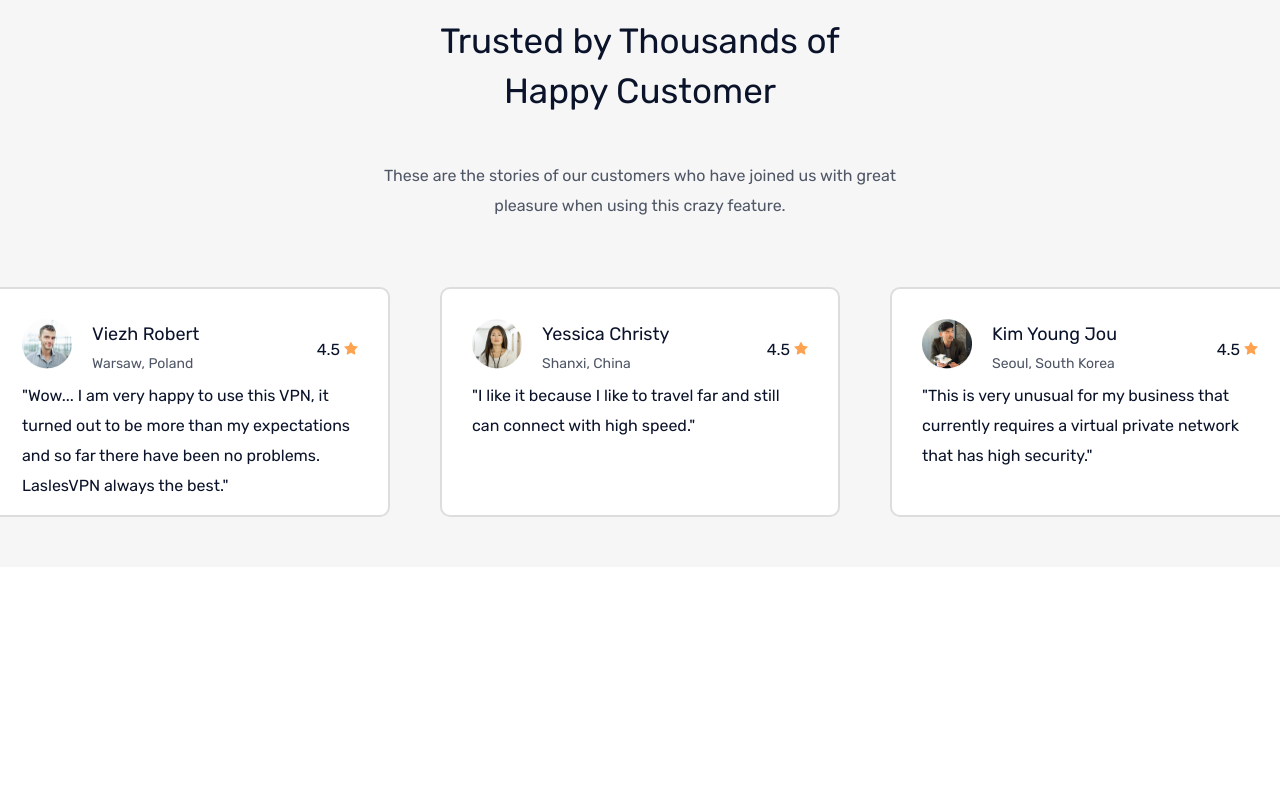
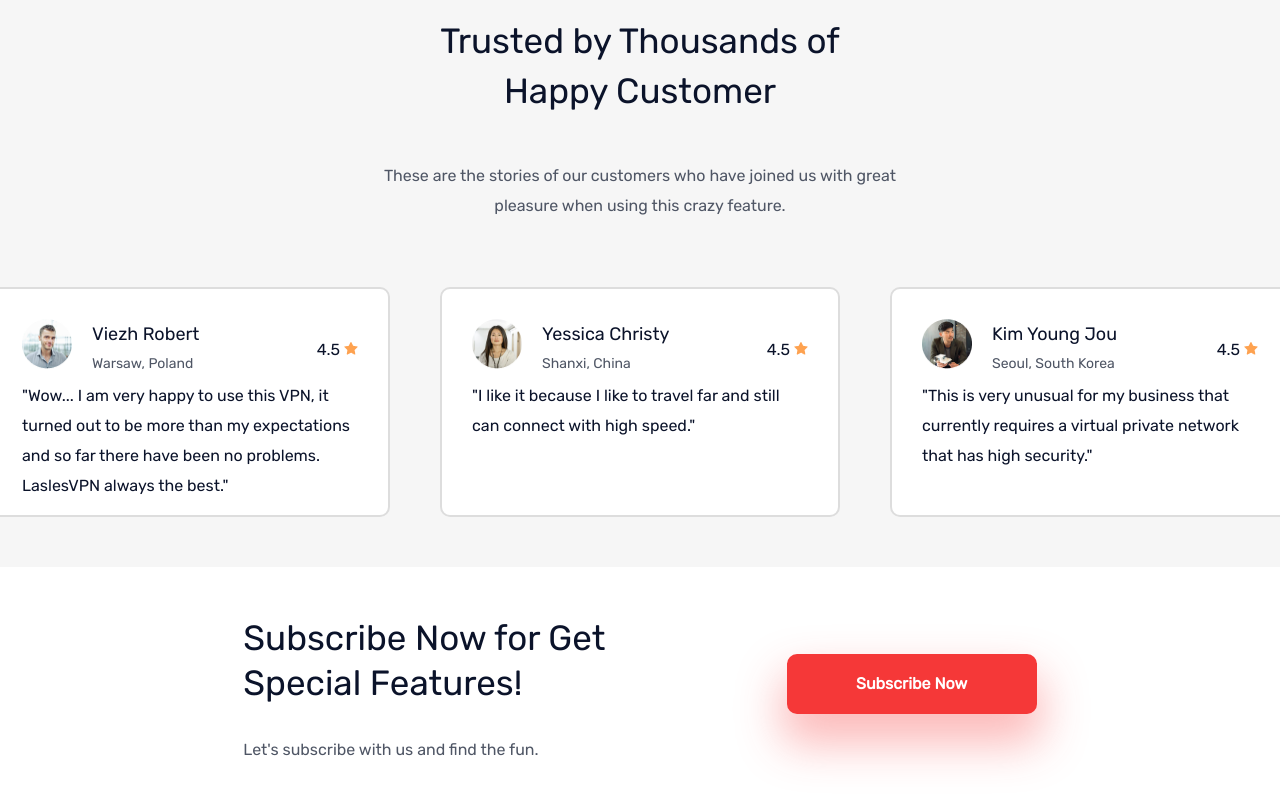
Before and after one commit to fernandobouchet/landingPage, a React (Create React App) app: page / in a window 1280 px wide. Shown: the part 3656-4456 px from the top of the page. Before the commit the page ends 4223 px from the top, so only its background shows below. Built offline with nearby package versions, Linux system fonts and the light colour scheme; the HTML template or start-up script is replaced by a standard one.

Commit message:
Add 'Subscribe' component

```diff
--- a/src/App.tsx
+++ b/src/App.tsx
@@ -5,6 +5,7 @@ import Features from './components/Features';
 import Plans from './components/Plans';
 import Network from './components/Network';
 import Testimonials from './components/Testimonials';
+import Subscribe from './components/Subscribe';
 
 function App() {
   return (
@@ -16,6 +17,7 @@ function App() {
       <Plans />
       <Network />
       <Testimonials />
+      <Subscribe />
     </>
   );
 }
--- /dev/null
+++ b/src/components/Subscribe.jsx
@@ -0,0 +1,74 @@
+import styled from 'styled-components';
+
+const Subscribe = () => {
+  return (
+    <SubscribeContainer>
+      <Container>
+        <TextContainer>
+          <SubscribeTitle>
+            Subscribe Now for Get Special Features!
+          </SubscribeTitle>
+          <SubscribeSubTitle>
+            Let's subscribe with us and find the fun.
+          </SubscribeSubTitle>
+        </TextContainer>
+        <SubscribeButton>Subscribe Now</SubscribeButton>
+      </Container>
+    </SubscribeContainer>
+  );
+};
+
+export default Subscribe;
+
+const SubscribeContainer = styled.div`
+  display: flex;
+  align-items: center;
+  justify-content: center;
+  background: #ffffff;
+  border-radius: 10px;
+`;
+
+const Container = styled.div`
+  display: flex;
+  align-items: center;
+  width: 1140px;
+  height: 233px;
+  justify-content: space-evenly;
+`;
+
+const TextContainer = styled.div`
+  width: 370px;
+`;
+const SubscribeTitle = styled.h2`
+  font-weight: 500;
+  font-size: 35px;
+  line-height: 45px;
+  color: #0b132a;
+`;
+
+const SubscribeSubTitle = styled.h3`
+  font-weight: 400;
+  font-size: 16px;
+  line-height: 30px;
+  color: #4f5665;
+`;
+
+const SubscribeButton = styled.button`
+  width: 250px;
+  height: 60px;
+  border: none;
+  background: #f53838;
+  border-radius: 10px;
+  font-family: inherit;
+  font-weight: 700;
+  font-size: 16px;
+  line-height: 25px;
+  color: #ffffff;
+  cursor: pointer;
+  box-shadow: 0 25px 45px 5px rgba(245, 56, 56, 0.35);
+  transition: 0.2s linear;
+
+  &:hover {
+    transform: scale(1.05);
+  }
+`;
```
